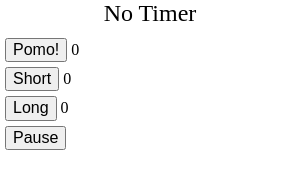
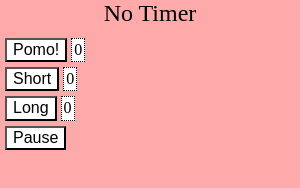
Before and after one commit to waharnum/electricTomato, an Electron app: page index.html in a window 300 px wide. Drawn offline with nearby package versions, Linux system fonts and the light colour scheme.

Commit message:
Small style updates.

```diff
--- a/index.html
+++ b/index.html
@@ -9,9 +9,9 @@
 <body>
     <div id="countdown">No Timer</div>
     <form class="timerButtons">
-        <div class="buttonContainer"><button id="pomodoro">Pomo!</button> <span id="pomodoro-count">0</span></div>
-        <div class="buttonContainer"><button id="shortBreak">Short</button> <span id="shortBreak-count">0</span></div>
-        <div class="buttonContainer"><button id="longBreak">Long</button> <span id="longBreak-count">0</span></div>
+        <div class="buttonContainer"><button id="pomodoro">Pomo!</button> <span class="pomoDisplay" id="pomodoro-count">0</span></div>
+        <div class="buttonContainer"><button id="shortBreak">Short</button> <span class="pomoDisplay" id="shortBreak-count">0</span></div>
+        <div class="buttonContainer"><button id="longBreak">Long</button> <span class="pomoDisplay" id="longBreak-count">0</span></div>
         <div class="buttonContainer"><button id="pauseResume">Pause / Resume</button></div>
     </form>
   <script src="src/js/timer.js"></script>
--- a/src/css/timer.css
+++ b/src/css/timer.css
@@ -1,9 +1,24 @@
+body {
+    background-color: #FAA;
+}
+
 #countdown {
     text-align: center;
     margin-bottom: 10px;
     font-size: 150%;
 }
 
+.timerButtons button {
+    background-color: #FFF;
+}
+
 .buttonContainer {
     margin: 0 0 5px 5px;
 }
+
+.pomoDisplay {
+    display: inline-block;
+    background-color: #FFF;
+    padding: 2px;
+    border: 1px dotted black;
+}
--- a/src/js/timer.js
+++ b/src/js/timer.js
@@ -1,6 +1,6 @@
 // Makes testing easier
-// var MINUTE_MULTIPLIER = 1;
-var MINUTE_MULTIPLIER = 0.2;
+// var SECONDS_IN_MINUTE = 0.2;
+var SECONDS_IN_MINUTE = 60;
 
 // Global timerState management object
 
@@ -118,8 +118,13 @@ var updatePomoState = function (type) {
     counterDisplay.text(currentCount + 1);
 };
 
-bindTimerClick("pomodoro", 25 * MINUTE_MULTIPLIER, timerTypeStrings.pomodoro);
-bindTimerClick("shortBreak", 5 * MINUTE_MULTIPLIER, timerTypeStrings.shortBreak);
-bindTimerClick("longBreak", 15 * MINUTE_MULTIPLIER, timerTypeStrings.longBreak);
+bindTimerClick("pomodoro", 25 * SECONDS_IN_MINUTE, timerTypeStrings.pomodoro);
+
+bindTimerClick("shortBreak", 5 * SECONDS_IN_MINUTE, timerTypeStrings.shortBreak);
+
+bindTimerClick("longBreak", 15 * SECONDS_IN_MINUTE, timerTypeStrings.longBreak);
+
+
 setPauseResumeText();
+
 bindPauseResumeClick();
```
